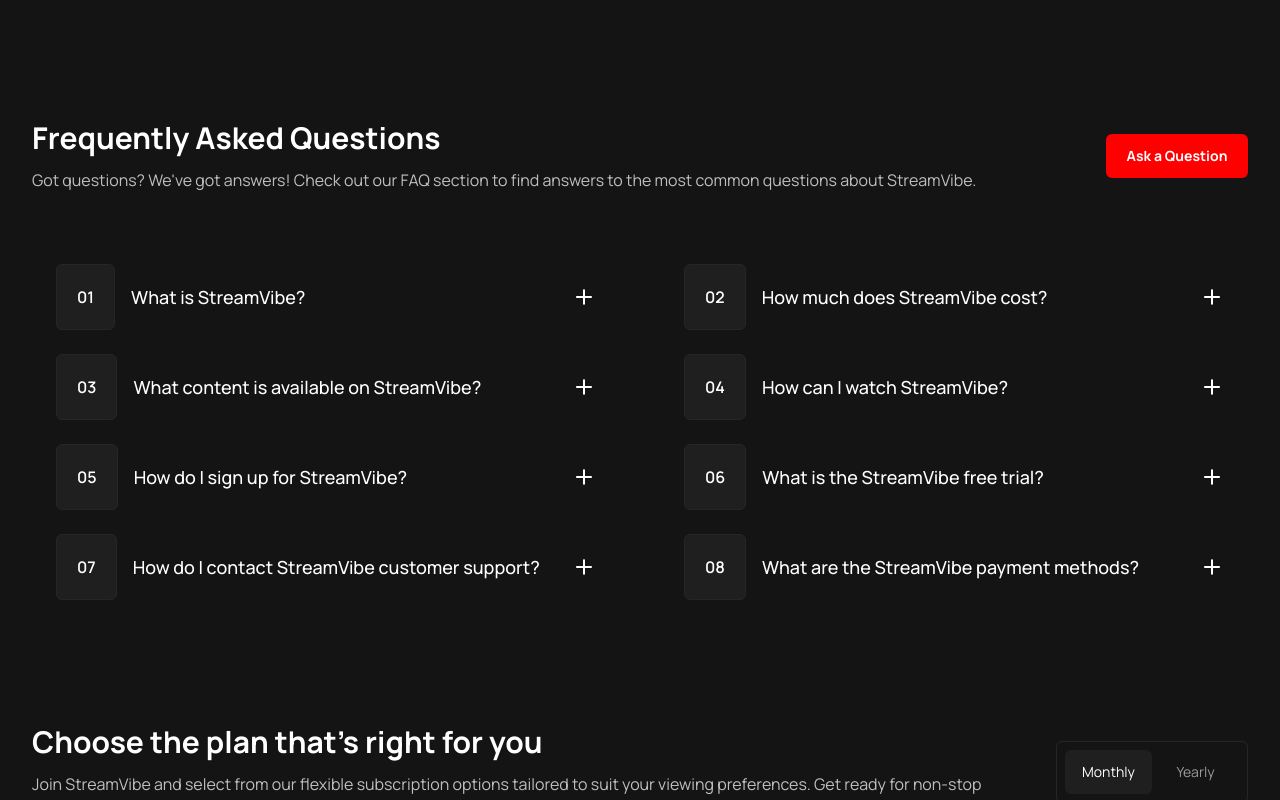
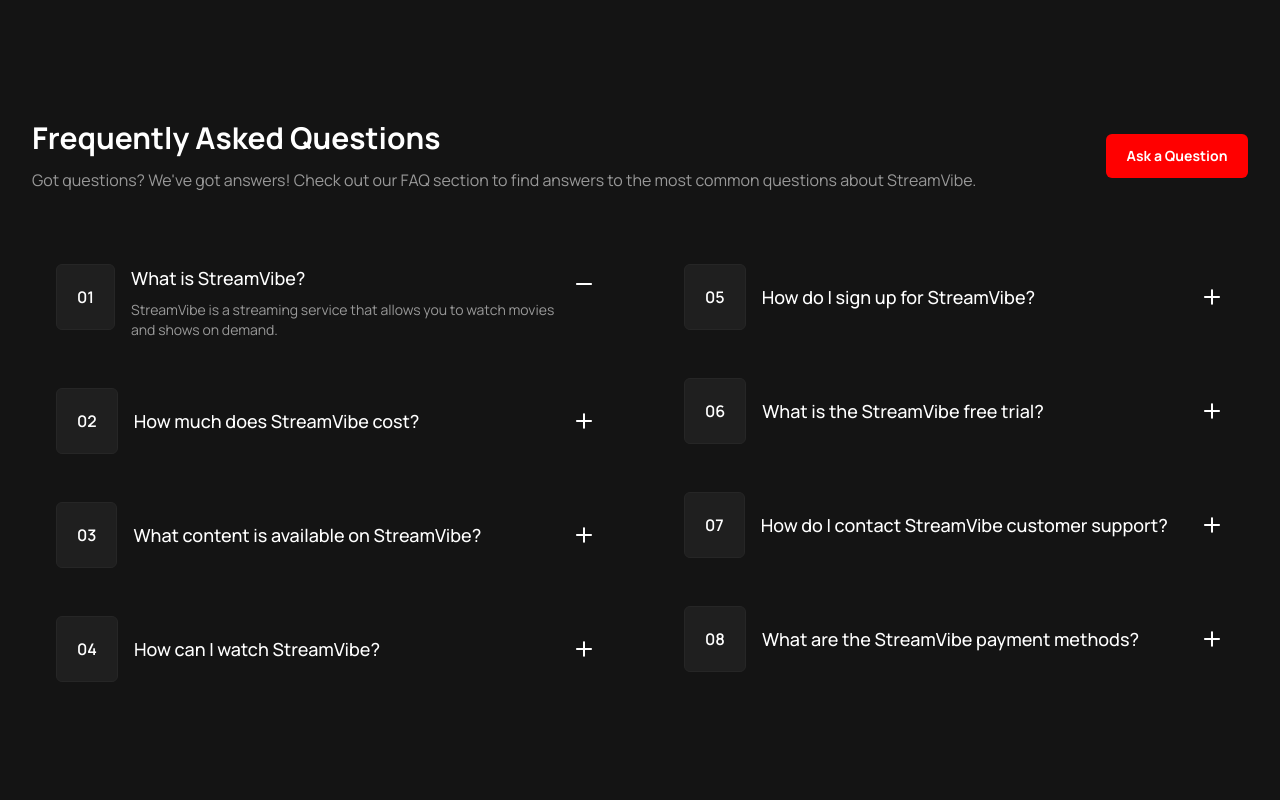
Before and after one commit to firdesOya/stream-vibe, a Next.js app: page / in a window 1280 px wide. Shown: the part 1614-2414 px from the top of the page. Built offline with nearby package versions, Linux system fonts and the light colour scheme.

Commit message:
feat: Enhance QuestionItem and QuestionSection components with toggle functionality and styling adjustments

```diff
--- a/src/components/QuestionItem.js
+++ b/src/components/QuestionItem.js
@@ -1,13 +1,16 @@
 "use client";
 import React, { useState } from "react";
 
-export default function QuestionItem({ data }) {
+export default function QuestionItem({ data, handleToggle, isOpen }) {
   const { question, id, answer } = data;
-  const [isOpen, setIsOpen] = useState(true);
 
   return (
-    <div className="flex items-center justify-between px-6 py-3 gap-4">
-      <div className="flex flex-wrap lg:flex-nowrap items-center gap-4">
+    <div
+      className={`${
+        isOpen ? "items-center" : "items-start"
+      } flex  justify-between px-6 py-3 gap-4`}
+    >
+      <div className={`${isOpen ? "items-start " :"items-center"}  flex flex-wrap lg:flex-nowrap  gap-4`}>
         <div className="flex items-start">
           <span className="bg-black-500 text-white border border-black-400 font-semibold text-base 2xl:text-xl p-4 xl:p-5 rounded-md">
             0{id}
@@ -15,15 +18,15 @@
         </div>
         <div className="flex flex-col flex-1">
           <span className="text-lg text-white font-medium">{question}</span>
-          {!isOpen && <p className="text-sm text-gray-800 mt-2">{answer}</p>}
+          {isOpen && <p className="text-sm text-gray-800 mt-2">{answer}</p>}
         </div>
       </div>
       <button
-        onClick={() => setIsOpen(!isOpen)}
-        className={`w-6 h-6 ${isOpen ? "self-center " : "self-start mt-2"}`}
+        onClick={() => handleToggle(id)}
+        className={`w-6 h-6 ${isOpen ? "self-start  mt-2" : " self-center"}`}
       >
         <img
-          src={isOpen ? "/icons/icon-plus.svg" : "/icons/icon-minus.svg"}
+          src={isOpen ? "/icons/icon-minus.svg" : "/icons/icon-plus.svg"}
           alt="icon"
           className="w-6 h-6 min-w-[24px] min-h-[24px] max-w-[24px] max-h-[24px] object-cover"
         />
--- a/src/components/QuestionSection.js
+++ b/src/components/QuestionSection.js
@@ -1,10 +1,21 @@
-import React from "react";
+"use client";
+import React, { useState } from "react";
 import SectionHead from "./SectionHead";
 import Button from "./Button";
 import { questionsData } from "@/config";
 import QuestionItem from "./QuestionItem";
 
 export default function QuestionSection() {
+  const [openId, setOpenId] = useState(1);
+
+  const handleToggle = (id) => {
+    setOpenId((prev) => (prev === id ? null : id));
+  };
+
+  const middleIndex = Math.ceil(questionsData.length / 2);
+  const leftColumn = questionsData.slice(0, middleIndex);
+  const rightColumn = questionsData.slice(middleIndex);
+
   return (
     <div className="mt-[120px]">
       <div className="flex flex-col lg:flex-row items-start lg:items-center gap-5 justify-between">
@@ -13,16 +24,32 @@
           subtitle="Got questions? We've got answers! Check out our FAQ section to find answers to the most common questions about StreamVibe."
         />
         <div>
-          <Button title="Ask a Question" className="min-w-[142px]"/>
+          <Button title="Ask a Question" className="min-w-[142px]" />
         </div>
       </div>
-    <div className="grid grid-cols-1 lg:grid-cols-2 lg:gap-x-10 mt-[60px]">
-    {
-        questionsData.map((item)=>{
-          return <QuestionItem key={item.id} data={item}/>
-        })
-      }
-    </div>
+      <div className="flex flex-col lg:flex-row lg:gap-10 lg:max-h-[500px] lg:h-[500px] mt-[60px]">
+        <div className="flex-1 flex flex-col gap-6">
+          {leftColumn.map((item) => (
+            <QuestionItem
+              key={item.id}
+              data={item}
+              handleToggle={handleToggle}
+              isOpen={openId === item.id}
+            />
+          ))}
+        </div>
+
+        <div className="flex-1 flex flex-col gap-6">
+          {rightColumn.map((item) => (
+            <QuestionItem
+              key={item.id}
+              data={item}
+              handleToggle={handleToggle}
+              isOpen={openId === item.id}
+            />
+          ))}
+        </div>
+      </div>
     </div>
   );
 }
--- a/src/components/SectionHead.js
+++ b/src/components/SectionHead.js
@@ -1,14 +1,18 @@
 import React from "react";
 
 export default function SectionHead({ title, subtitle }) {
-  const firstSentence=subtitle?.split(".")[0]+".";
+  const firstSentence = subtitle?.split(".")[0] + ".";
   return (
     <div>
       <h2 className="text-xl lg:text-3xl 2xl:text-4xl font-bold">{title}</h2>
-      {subtitle && <>
-        <p className="text-gray-500 mt-3 block md:hidden text-sm ">{firstSentence}</p>
-        <p className="text-gray-500 mt-3 hidden md:block text-sm lg:text-base max-w-[1120px]">{subtitle}</p>
-      </>}
+      {subtitle && (
+        <>
+          <p className=" mt-3 block md:hidden global-text ">{firstSentence}</p>
+          <p className=" mt-3 hidden md:block global-text max-w-[1120px]">
+            {subtitle}
+          </p>
+        </>
+      )}
     </div>
   );
 }
```
